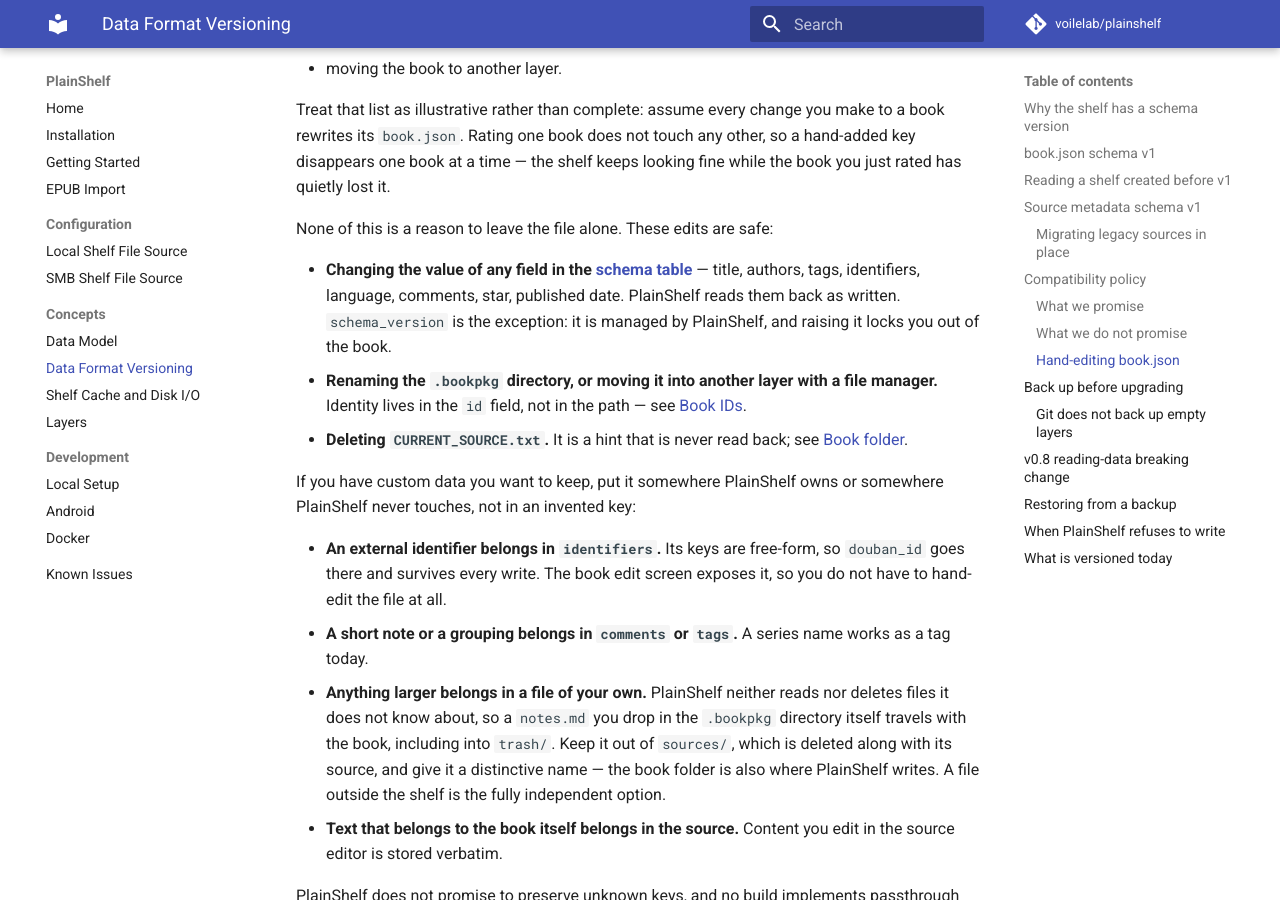
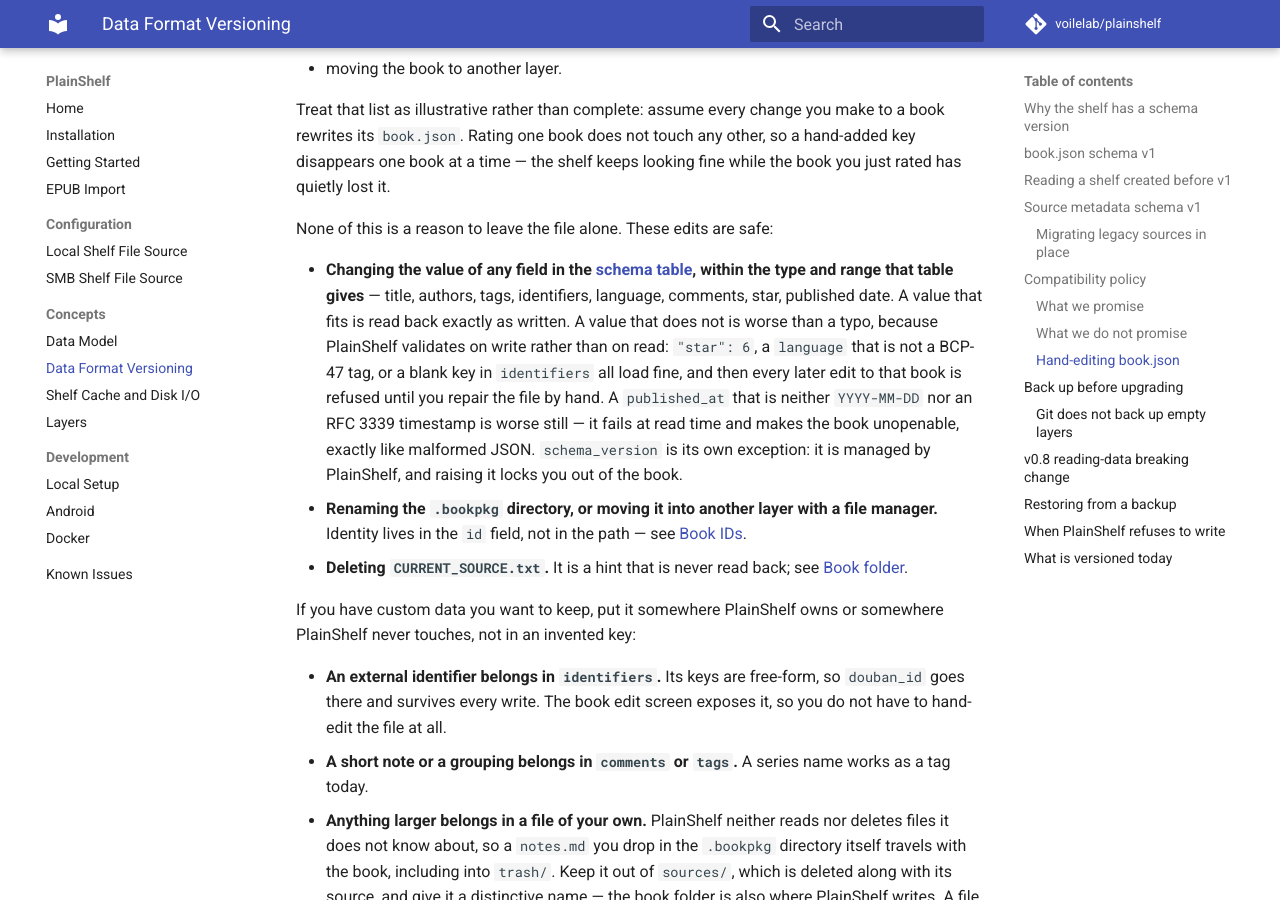
Before and after one commit to voilelab/plainshelf, an MkDocs documentation site: the page built from docs/concepts/data-format-versioning.md, in a window 1280 px wide and 900 px high, scrolled down 6062 px. Built offline with MkDocs 1.6.1 and Material for MkDocs 9.7.7, drawn with Linux system fonts in a browser that asks for light colours; comment, search, counter and statistics services are not loaded.

Commit message:
Qualify which book.json values are safe to hand-edit
"PlainShelf reads them back as written" was true only for values that
pass validation. setMeta validates language, star, format and identifier
keys on write, not on read, so a hand-set "star": 6 loads fine and then
refuses every later edit to that book. An unparseable published_at is
worse: JSONDate.UnmarshalJSON fails during decode, so the book does not
open at all.

Bound the promise to the types and ranges the schema table already
documents, and name both failure modes.

Co-Authored-By: Claude Opus 5 <noreply@anthropic.com>
Claude-Session: https://claude.ai/code/session_016BKBDcMtjdGiGHVAPwMLek

```diff
--- a/docs/concepts/data-format-versioning.md
+++ b/docs/concepts/data-format-versioning.md
@@ -258,9 +258,16 @@ looking fine while the book you just rated has quietly lost it.
 None of this is a reason to leave the file alone. These edits are safe:
 
 - **Changing the value of any field in the
-  [schema table](#bookjson-schema-v1)** — title, authors, tags, identifiers,
-  language, comments, star, published date. PlainShelf reads them back as
-  written. `schema_version` is the exception: it is managed by PlainShelf, and
+  [schema table](#bookjson-schema-v1), within the type and range that table
+  gives** — title, authors, tags, identifiers, language, comments, star,
+  published date. A value that fits is read back exactly as written. A value
+  that does not is worse than a typo, because PlainShelf validates on write
+  rather than on read: `"star": 6`, a `language` that is not a BCP-47 tag, or a
+  blank key in `identifiers` all load fine, and then every later edit to that
+  book is refused until you repair the file by hand. A `published_at` that is
+  neither `YYYY-MM-DD` nor an RFC 3339 timestamp is worse still — it fails at
+  read time and makes the book unopenable, exactly like malformed JSON.
+  `schema_version` is its own exception: it is managed by PlainShelf, and
   raising it locks you out of the book.
 - **Renaming the `.bookpkg` directory, or moving it into another layer with a
   file manager.** Identity lives in the `id` field, not in the path — see
```
